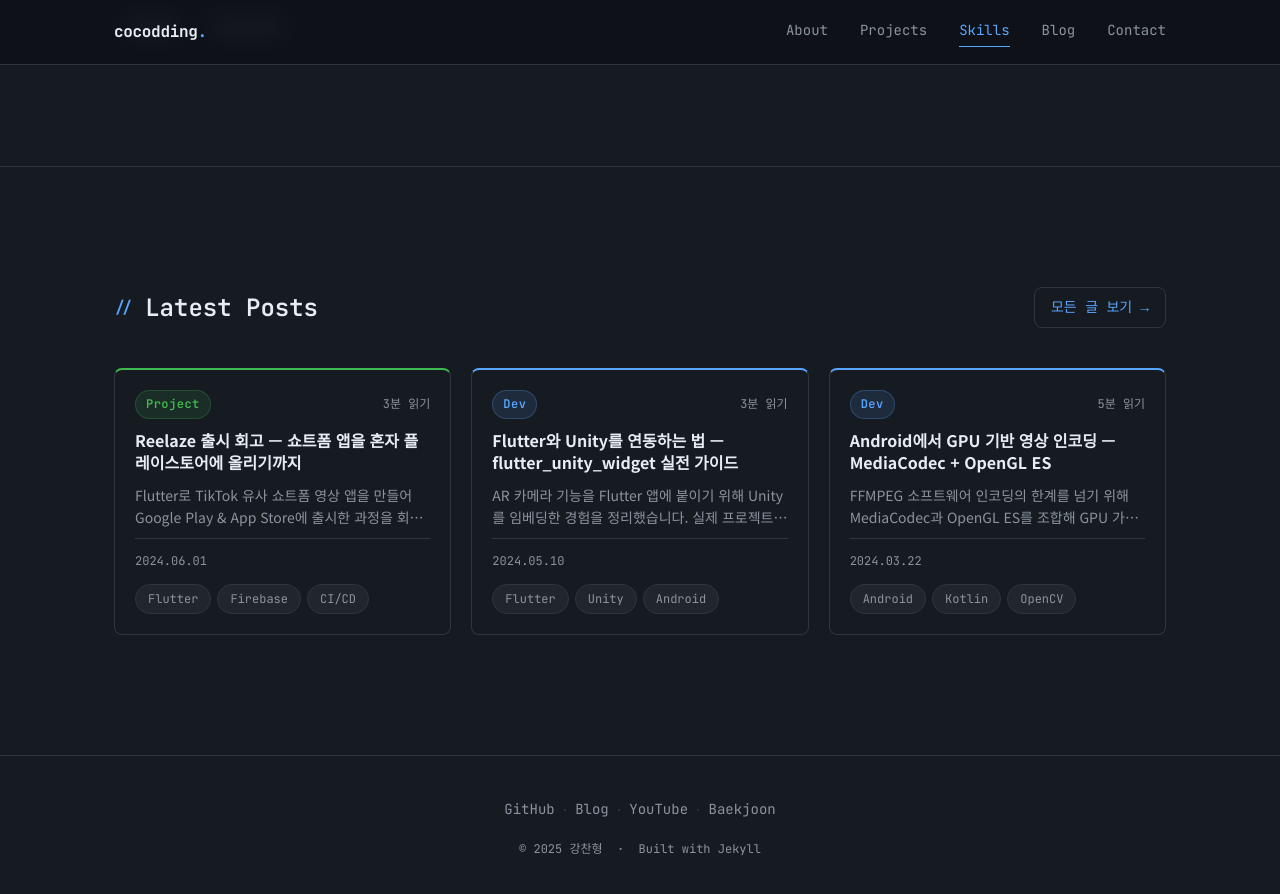
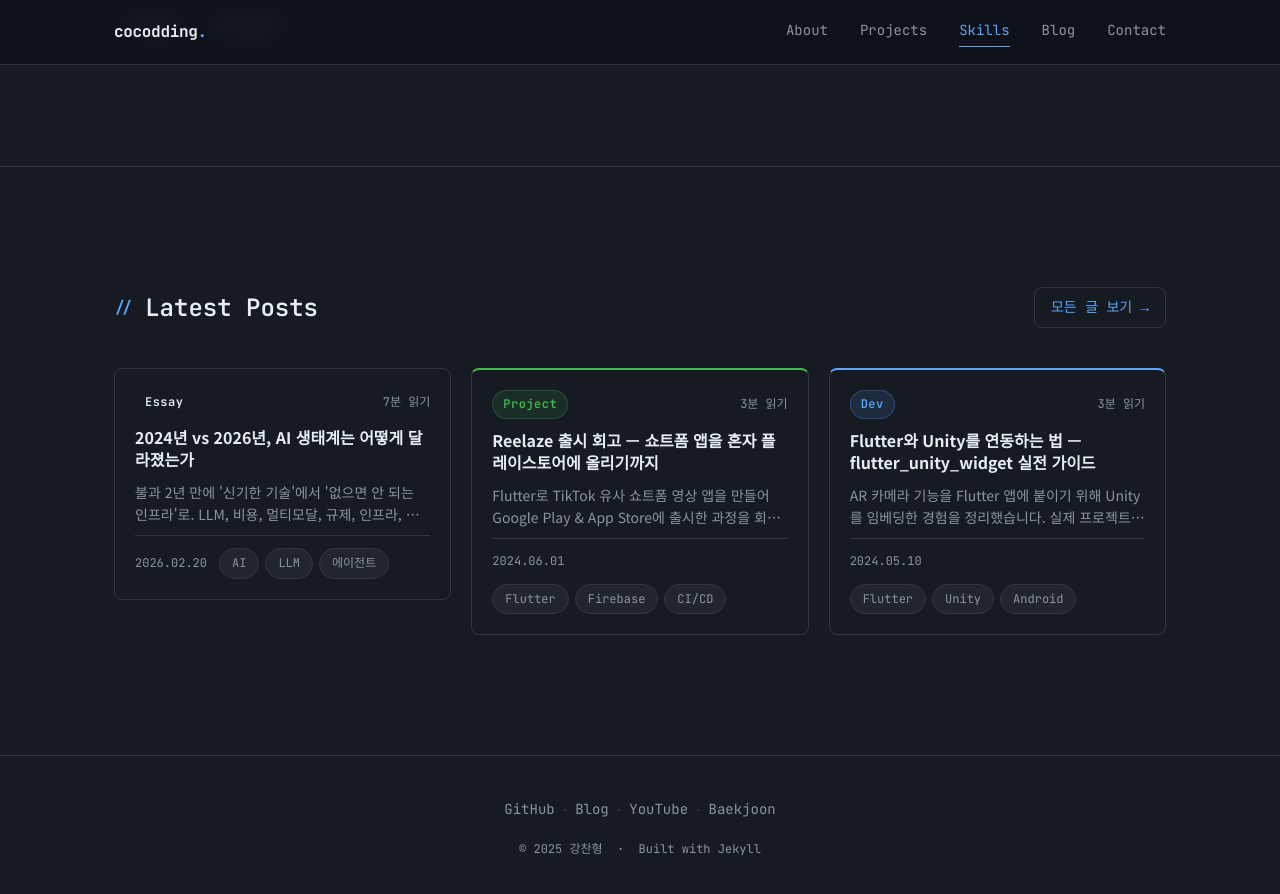
Before and after one commit to cocodding0723/cocodding0723.github.io, a Jekyll site: the page built from index.html, in a window 1280 px wide and 900 px high, scrolled down 3573 px. Shown: the top 894 px of the window. Built offline with Jekyll 4.4.1, drawn with Linux system fonts in a browser that asks for light colours; some of the changed lines change nothing that is shown; some of the changed text lies outside the part shown.

Commit message:
post: ai-ecosystem

```diff
--- a/_data/timeline.yml
+++ b/_data/timeline.yml
@@ -1,12 +1,12 @@
+- type: "work"
+  title: "군 복무 (현역)"
+  period: "2024.08 ~ 2026.02"
+  description: "전역"
+
 - type: "work"
   title: "Playhead(주) — 연구원 / 프론트엔드 개발"
   period: "2021.12 ~ 2024.06"
   description: "Unity / Android / Flutter 기반 클라이언트 개발, 배포 및 운영. AR 카메라, 쇼트폼 영상 서비스 개발. Jenkins/GitHub Actions/Fastlane CI/CD 구축."
-
-- type: "work"
-  title: "군 복무 (현역)"
-  period: "2024.08 ~ 2026.02"
-  description: "현역 복무 중."
 
 - type: "education"
   title: "서울호서전문학교 멀티미디어학"
--- /dev/null
+++ b/_posts/2026-02-20-ai-ecosystem-2024-vs-2026.md
@@ -0,0 +1,104 @@
+---
+title: "2024년 vs 2026년, AI 생태계는 어떻게 달라졌는가"
+description: "불과 2년 만에 '신기한 기술'에서 '없으면 안 되는 인프라'로. LLM, 비용, 멀티모달, 규제, 인프라, 코딩 에이전트, 게임 개발, 보안까지 2024 vs 2026 비교."
+date: 2026-02-20
+categories: [Essay]
+tags: [AI, LLM, 에이전트, 규제, Unity, 코딩]
+---
+
+불과 2년 전만 해도 AI는 "신기한 기술"이었다. 지금은 "없으면 안 되는 인프라"가 됐다. 2024년과 2026년 사이에 벌어진 변화는 단순한 버전 업그레이드가 아니라, 패러다임 전환에 가깝다. 이 글에서는 AI 생태계의 주요 축을 중심으로 2년간의 변화를 비교해 본다.
+
+---
+
+## 1. LLM: 챗봇에서 에이전트로
+
+2024년의 AI는 "대화형 어시스턴트"였다. ChatGPT-4o가 멀티모달(텍스트, 이미지, 음성)을 통합했고, Claude 3.5 Sonnet이 추론 능력으로 주목받았으며, Google Gemini 1.5 Pro가 100만 토큰 컨텍스트 윈도우로 화제를 모았다. 사용자가 질문하면 AI가 답변하는 구조, 그것이 2024년의 표준이었다.
+
+2026년의 AI는 "자율 에이전트"다. 단순히 질문에 답하는 것이 아니라, 복잡한 멀티스텝 태스크를 스스로 계획하고 실행한다. 하나의 슈퍼 모델이 아니라 여러 전문 에이전트가 협업하는 멀티 에이전트 오케스트레이션이 표준 아키텍처로 자리 잡고 있다. 예를 들어, 코드를 작성하는 에이전트가 결과물을 보안 감사 에이전트에 넘기고, 문서화 에이전트가 동시에 리포트를 생성하는 식이다. Gartner에 따르면 2026년 중반까지 엔터프라이즈 애플리케이션의 40%가 AI 에이전트를 내장할 것으로 전망되는데, 이는 2025년 초 5% 미만에서 8배 증가한 수치다.
+
+## 2. 모델 성능과 비용: 상전벽해
+
+2024년에는 GPT-4급 성능이 최전선이었고, 그 성능을 누리려면 상당한 API 비용을 감수해야 했다. 오픈소스 모델들은 상용 모델과 격차가 뚜렷했고, Llama 3이나 Mistral이 가능성을 보여주긴 했지만 프로덕션 수준으로 쓰기엔 부족한 면이 있었다.
+
+2026년에는 상황이 완전히 뒤집혔다. GPT-4 수준의 성능을 2년 전 비용의 약 1/100 수준으로 이용할 수 있게 됐다. 오픈소스 모델(Llama, Qwen, Mistral 등)이 여러 벤치마크에서 GPT-4를 능가하거나 대등한 수준에 도달했고, 로컬 환경에서도 고성능 모델을 돌릴 수 있게 됐다. GPQA(대학원 수준 과학 추론) 점수는 18개월 만에 약 50%에서 75% 이상으로 뛰었다. IBM의 연구자 Peter Staar의 말처럼, 업계는 단순한 스케일링의 한계를 느끼며 효율성과 새로운 아키텍처를 탐색하는 방향으로 전환하고 있다.
+
+## 3. 멀티모달: 선택에서 기본으로
+
+2024년에 멀티모달은 프론티어 모델의 차별화 포인트였다. GPT-4o가 텍스트·이미지·음성을 통합해 화제를 모았고, OpenAI는 텍스트-투-비디오 모델 Sora를 공개하며 기대감을 높였다. 하지만 대부분의 실제 워크플로는 여전히 텍스트 기반이었다.
+
+2026년에 멀티모달은 기본값(table stakes)이 됐다. 텍스트, 이미지, 비디오, 음성, 구조화된 데이터, 센서 스트림을 동시에 이해하고 생성하는 것이 프론티어 모델의 기본 요구사항이다. 의료 영상 코파일럿, 로봇 내비게이션, AI 기반 콘텐츠 스튜디오 등 멀티모달 인텔리전스가 새로운 산업 영역을 만들어내고 있다. 비전 기능은 한 번 해결되면 차별화 요소가 아닌 기본 기대치가 되었고, 이제 모달리티 간 교차 추론 능력이 진정한 경쟁력이 되고 있다.
+
+## 4. 규제: 이론에서 현실로
+
+2024년은 AI 규제의 원년이었다. EU AI Act가 승인되었고, 미국에서는 바이든 행정부의 AI 행정명령이 프레임워크를 제시했다. 하지만 대부분은 선언적 수준에 머물렀고, 기업들이 당장 체감하는 규제 부담은 크지 않았다.
+
+2026년의 규제는 진짜가 됐다. EU AI Act의 대부분 조항이 2026년 8월까지 효력을 발휘하며, 투명성, 감독, 책임성에 대한 구체적 의무가 부과된다. 미국은 연방 수준의 통합 법안 없이 주 단위 규제가 난립하는 파편화 상태다. 캘리포니아의 투명성 법률, 텍사스의 책임 있는 AI 거버넌스 법안이 2026년 1월에 발효됐고, 콜로라도 AI Act는 6월 발효를 앞두고 있다. 기업들에게 AI 거버넌스는 이제 선택이 아닌 필수 비즈니스 기능이 되었다.
+
+## 5. 인프라와 에너지: 새로운 병목
+
+2024년의 병목은 GPU였다. NVIDIA의 H100 공급 부족이 AI 개발 속도를 좌우했고, 누가 더 많은 칩을 확보하느냐가 경쟁의 핵심이었다.
+
+2026년에는 에너지가 칩을 밀어내고 가장 큰 병목으로 등장했다. 대규모 모델의 학습과 추론에 필요한 전력, 냉각, 물리적 공간 확보가 AI 확장의 최대 제약이 되었다. 각국은 외국 기술 의존도를 줄이기 위해 자국 내 AI 역량 확보에 나서고 있다. 미국의 "Genesis Mission", EU의 200억 유로 규모 InvestAI 프로그램 등 주권적 AI(Sovereign AI)가 국가 전략의 전면에 부상했다.
+
+## 6. 1년 반의 공백, 그리고 충격: 군 복무자가 체감한 AI의 변화
+
+여기서 조금 개인적인 이야기를 하려 한다. 나는 1년 반 동안 군 복무를 했다. 입대 전인 2024년에도 Claude나 ChatGPT를 코딩에 활용하고 있었지만, 솔직히 말하면 체감 신뢰도는 처참했다. 10번 코드를 요청하면 6번은 제대로 동작하지 않는 코드가 나왔다. 로직이 틀리거나, 존재하지 않는 API를 지어내거나, 컴파일조차 안 되는 코드를 자신 있게 내놓는 일이 비일비재했다. 결국 AI가 생성한 코드를 사람이 한 줄씩 검증하고 디버깅하는 데 상당한 시간을 써야 했고, "이럴 거면 그냥 내가 짜는 게 낫지 않나?"라는 생각이 자주 들었다.
+
+그런 기억을 안고 전역한 2026년의 AI 세계는, 말 그대로 충격이었다.
+
+## 7. 프로그래밍의 패러다임이 바뀌다: Claude Code, Codex, OpenClaw
+
+전역 후 가장 먼저 느낀 건, 코딩 AI가 "코드 조각을 던져주는 도구"에서 "자율적으로 개발하는 에이전트"로 완전히 진화했다는 것이다.
+
+**Claude Code**는 Anthropic이 만든 터미널 기반 코딩 에이전트로, 단순히 코드 스니펫을 제안하는 수준이 아니라 전체 코드베이스를 이해하고, 파일을 직접 수정하며, 명령어를 실행해 결과를 확인하는 자율적인 개발 파트너다. Spotify의 공동 CEO Gustav Söderström은 최근 실적 발표에서 자사 최고의 개발자들이 "12월 이후 코드를 단 한 줄도 직접 작성하지 않았다"고 말했을 정도다. Claude Code 개발 책임자인 Boris Cherny 본인도 2개월 넘게 직접 코드를 쓰지 않았다고 한다. Anthropic 내부에서는 코드의 70~90%가 AI로 생성되고 있다.
+
+**OpenAI Codex**는 2026년 2월 데스크톱 앱으로 출시되며 멀티 에이전트 오케스트레이션에 특화된 도구로 자리 잡았다. 여러 에이전트 스레드를 동시에 관리하며, 코드 작성·테스트·디버깅을 최소한의 인간 개입으로 처리한다. 매주 100만 명 이상의 개발자가 사용 중이며, 1월 이후 사용량이 5배 증가했다. GPT-5.3-Codex는 자기 자신을 만드는 데 기여한 최초의 모델이라는 점에서 상징적이다.
+
+**OpenClaw**는 2025년 11월 오스트리아 개발자 Peter Steinberger가 개인 프로젝트로 시작한 오픈소스 AI 에이전트인데, 2026년 1월 말 깃허브에서 역사상 가장 빠른 속도로 10만 스타를 돌파하며 폭발적으로 성장했다. 단순한 코딩 도구가 아니라 WhatsApp, Telegram 같은 메시징 앱을 통해 자연어로 지시하면 실제로 컴퓨터를 조작하고 작업을 수행하는 "실행하는 AI"다. 자기 자신의 소스 코드를 읽고 수정할 수 있는 셀프 모디파잉 기능까지 갖추고 있어, Lex Fridman은 이를 "프로그래밍 역사의 한 순간"이라 평했다. 결국 2월 14일 OpenAI가 인수하면서 AI 에이전트 시장의 통합이 본격화됐다.
+
+이 세 도구의 등장은 프로그래밍의 패러다임 자체를 바꿔놓았다. 2024년의 AI 코딩은 "AI가 코드 조각을 제안하고 → 개발자가 검증·수정·통합하는" 보조 도구였다면, 2026년의 AI 코딩은 "개발자가 의도와 아키텍처를 설계하고 → AI 에이전트가 자율적으로 구현·테스트·배포하는" 위임형 개발이다. JetBrains의 2025 개발자 생태계 조사에 따르면, 2026년 현재 개발자의 85%가 AI 코딩 도구를 사용하고 있다. Apple도 Xcode 26.3에 Claude Agent와 Codex를 공식 통합하며, 에이전틱 코딩을 IDE 수준에서 지원하기 시작했다. GitHub 역시 Agent HQ 플랫폼에 Claude Code와 Codex를 나란히 올려놓으며 멀티 에이전트 오케스트레이션 허브로 진화하고 있다.
+
+1년 반 전, 10번 중 6번은 실패하던 AI 코딩이 이제는 수만 줄의 코드를 자율적으로 작성하고 스스로 테스트까지 하는 시대가 됐다. 코드를 "짜는" 것에서 에이전트를 "관리하는" 것으로, 개발자의 핵심 역량이 이동하고 있다.
+
+## 8. 게임 개발과 AI: Unity의 대전환
+
+게임 개발자로서 가장 체감이 큰 변화를 별도로 다뤄보자.
+
+2024년에 Unity에서의 AI 활용은 주로 서드파티 플러그인 수준이었다. AI 기반 에셋 생성 도구나 NPC 대화 시스템 정도가 실험적으로 사용되었고, 코파일럿 스타일의 코드 어시스턴트가 도입되기 시작했다. Google이 Gemma Unity 플러그인을 공개하며 온디바이스 AI를 게임에 통합하는 실험도 이뤄졌다.
+
+2026년의 Unity는 AI를 엔진의 핵심 축으로 삼고 있다. CEO Matthew Bromberg는 2026년 GDC에서 자연어만으로 캐주얼 게임 전체를 생성하는 Unity AI 베타를 공개할 예정이라고 발표했다. 코딩 없이 프롬프트로 프로토타입에서 완성된 제품까지 이어지는 워크플로, 웹 브라우저 기반 저작 환경, 수익화 도구(IAP)까지 통합된 풀스택 에코시스템을 구축하고 있다. 또한 "Unity AI Gateway"를 통해 검증된 서드파티 AI 에이전트가 에디터와 직접 상호작용할 수 있는 구조도 준비 중이다.
+
+물론 이런 변화에 대한 우려도 적지 않다. 개발자 커뮤니티에서는 저품질 게임의 범람("AI 슬롭")을 경고하는 목소리가 나오고 있고, 1983년 비디오 게임 대붕괴의 교훈을 상기시키는 의견도 있다. Google의 Project Genie 같은 AI 월드 모델이 게임 엔진을 대체할 것이라는 공포도 있지만, Bromberg CEO는 월드 모델은 영감과 에셋의 원천이지 게임 엔진을 대체하는 것이 아니라고 선을 그었다. AI는 게임 개발의 가속기이지, Unity의 대체재가 아니라는 입장이다.
+
+## 9. 보안과 위협: 새로운 전선
+
+2024년에는 프롬프트 인젝션이나 할루시네이션 같은 AI 고유의 취약점이 학술적·실험적 수준에서 논의됐다.
+
+2026년에는 이러한 취약점이 실제 공격으로 현실화됐다. AI 시스템에 대한 침해 사례와 AI를 활용한 악성 캠페인이 2025년 하반기부터 다수 보고되었고, 에이전틱 AI의 확산은 공격 표면을 크게 넓혔다. MCP(Model Context Protocol) 기반 에이전트 시스템의 보안 위험, AI 공급망(데이터셋, 오픈소스 모델, 도구)의 취약성, 그리고 AI를 이용한 대규모 허위정보 캠페인까지, 보안 환경은 방어자가 따라잡기 벅찬 속도로 변화하고 있다.
+
+---
+
+## 한눈에 보는 2024 vs 2026
+
+| 구분 | 2024년 | 2026년 |
+|------|--------|--------|
+| AI의 역할 | 실험적 도구 | 필수 인프라 |
+| 모델 패러다임 | 단일 대형 모델 중심 | 멀티 에이전트 오케스트레이션 |
+| 멀티모달 | 차별화 요소 | 기본 요구사항 |
+| 성능 대비 비용 | 고성능 = 고비용 | 고성능의 대중화 (100배 비용 절감) |
+| 오픈소스 | 상용 모델 대비 격차 존재 | 상용 모델과 대등하거나 능가 |
+| 규제 | 프레임워크 수립 단계 | 실제 법적 의무 발효 |
+| 병목 | GPU 칩 확보 | 에너지 및 데이터센터 인프라 |
+| AI 코딩 | 보조 도구 (10번 중 4번 성공) | 자율 에이전트 (Claude Code, Codex, OpenClaw) |
+| 게임 개발 | AI 보조 도구 (플러그인) | 엔진 내장 AI (프롬프트→게임) |
+| 보안 위협 | 학술적 논의 | 실전 공격 현실화 |
+
+---
+
+## 마치며
+
+1년 반의 군 복무를 마치고 돌아온 세상은, 내가 떠날 때와 완전히 달랐다. 10번 중 6번은 틀린 코드를 뱉던 AI가, 이제는 수만 줄의 코드를 자율적으로 작성하고 스스로 테스트·배포까지 하는 에이전트가 됐다. Claude Code, Codex, OpenClaw 같은 도구들의 등장은 단순한 도구의 업그레이드가 아니라, 프로그래밍이라는 행위 자체의 재정의에 가깝다.
+
+2024년에서 2026년으로의 이행은 AI가 "할 수 있는 것"에서 "해야 하는 것"으로 전환된 과정이었다. 실험과 프로토타입의 시대가 끝나고, 산업화된 자율성(Industrialized Autonomy)의 시대가 열렸다. 흥미로운 점은 이 변화가 환멸이 아니라 성숙의 과정이라는 것이다. 부풀려진 기대를 지나 AI가 지금 무엇을 제공할 수 있고, 앞으로 어디를 향해 가는지에 대한 더 현실적이고 책임감 있는 이해가 자리 잡고 있다.
+
+Unity 개발자로서 체감하는 것은, AI가 더 이상 외부 도구가 아니라 개발 파이프라인의 핵심으로 들어오고 있다는 점이다. 코드를 "짜는" 능력보다 에이전트를 "관리하고 방향을 설정하는" 능력이 중요해지는 시대, 이 흐름을 어떻게 활용할지, 그리고 품질과 창의성을 어떻게 지킬지가 앞으로 2년의 또 다른 과제가 될 것이다.
```
